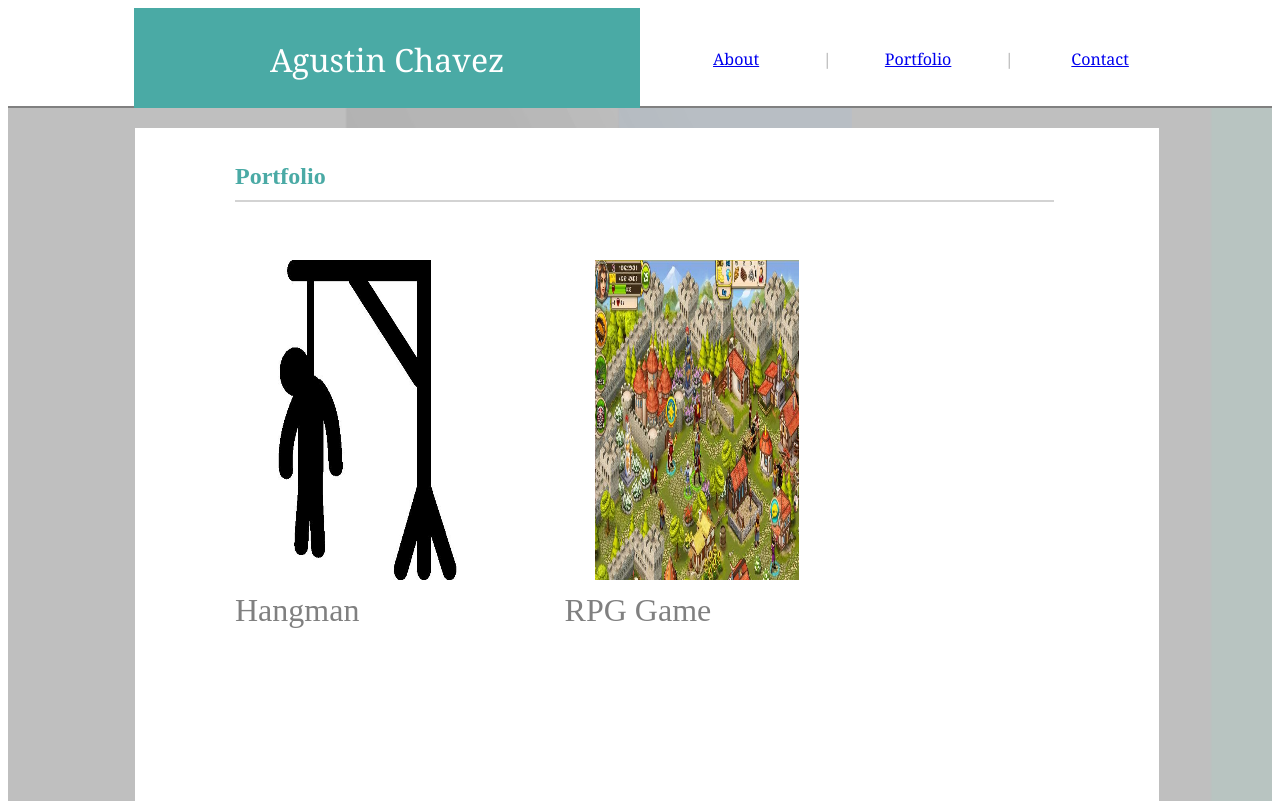
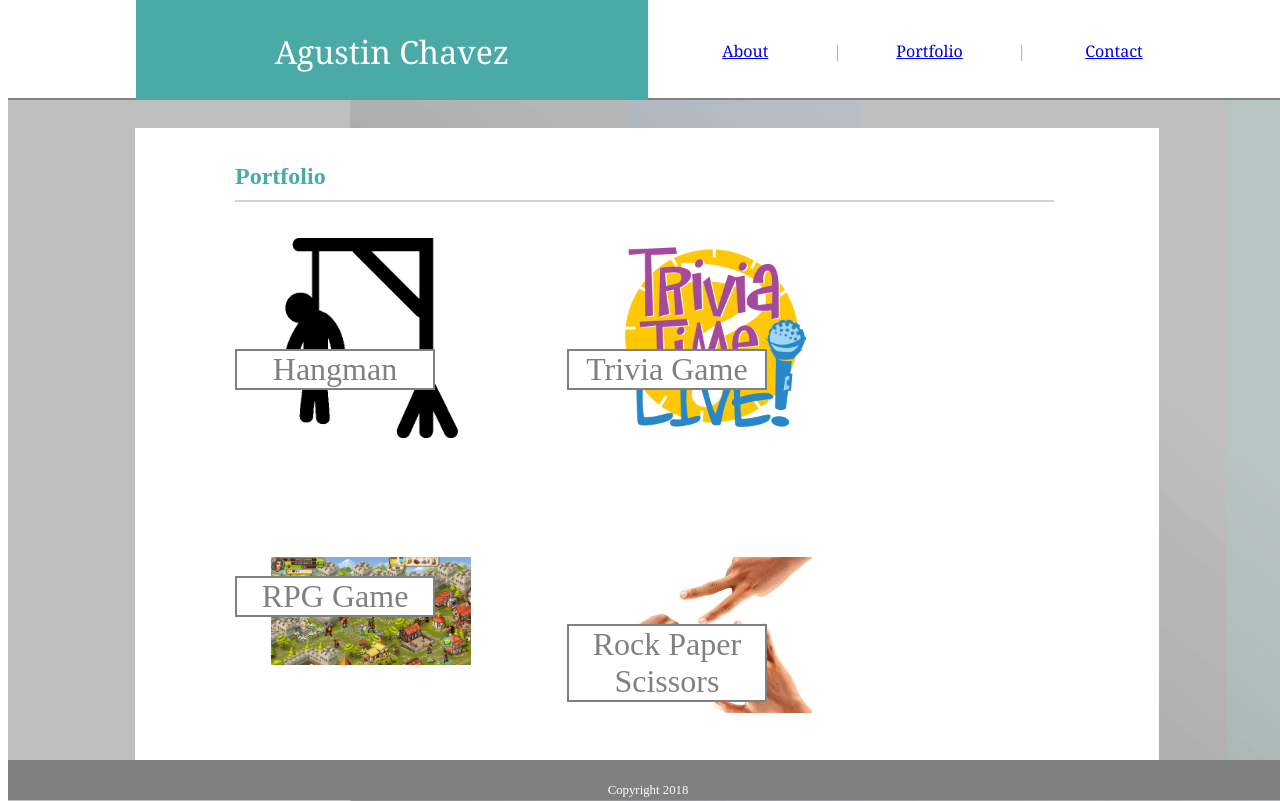
Before and after one commit to isao92/Basic-Portfolio, a plain HTML site: page portfolio.html in a window 1280 px wide. Shown: the top 801 px of the page. Drawn offline with Linux system fonts and the light colour scheme.

Commit message:
add files

```diff
--- a/assets/css/style.css
+++ b/assets/css/style.css
@@ -47,11 +47,16 @@ Contact Portfolio and About at the right align
 Banner
 */
 header{
+    position: fixed;
+    width: 100%;
+    background-color: white;
+    top: 0;
     color: darkgray;
     text-align: center;
     height: 100px;
     margin-bottom: 0px;
     border-bottom: 2px solid gray;
+    z-index: 3;
 }
 
 /*
@@ -109,7 +114,7 @@ Background body Box
     /*
     "position: fixed" is relative to the browser window
     */
-    position: fixed;
+    position: absolute;
     background-color: white;
     width: 80%;
     height: 60%;
@@ -121,6 +126,7 @@ Background body Box
     margin-bottom: 0px;
     padding: 100px;
     top: 108px;
+    z-index: 1;
 }
 
 
@@ -128,8 +134,11 @@ Background body Box
 Background Image
 */
 #backg > img {
+    position: fixed;
     margin-top: 0px;
     width: 100%;
+    height: 100%;
+    z-index: 0;
 
 }
 
@@ -139,6 +148,9 @@ Background Image
 
 
 #footer {
+    position: fixed;
+    width: 100%;
+    bottom: 0;
     font-size: .8em;
     height: 40px;
     color: white;
@@ -146,6 +158,7 @@ Background Image
     text-align: center;
     float: left;
     width: 100%;
+    z-index: 4;
 }
 
 #footer > p{
--- a/assets/css/style2.css
+++ b/assets/css/style2.css
@@ -3,10 +3,68 @@
     box-sizing: border-box;
 }
 
+
 .box{
     font-family: 'Georgia', Times, "Times New Roman", serif;
 }
 
+/*
+Banner
+*/
+header{
+    position: fixed;
+    background-color: white;
+    color: darkgray;
+    text-align: center;
+    height: 100px;
+    margin-bottom: 0px;
+    top: 0;
+    border-bottom: 2px solid gray;
+    width: 100%;
+    z-index: 4;
+}
+
+
+/*
+div 1 for Hang man and RPG Game
+*/
+.portfolio-img {
+    text-align: center;
+    float: left;
+    width: 33%;
+    margin-left: 0px;
+    margin-right: 20px;
+    margin-bottom: 10px;
+}
+
+/*
+div 2 for trivia and rps game
+*/
+.portfolio-img2 {
+    width: 40%;
+    text-align: center;
+    float: left;
+    margin-left: 20px;
+    margin-bottom: 20px;
+}
+
+.portfolio-img img{
+    margin-top: 10px;
+    width: 200px;
+}
+
+.portfolio-img2 img{
+    margin-top: 10px;
+    width: 200px;
+}
+
+.portfolio-img p{
+    position: relative;
+}
+.portfolio-img2 p{
+    position: relative;
+    margin-left: 20px;
+}
 
 /*
 Page Title
@@ -17,43 +75,10 @@ Page Title
     height: 100px;
     margin-left: 10%;
     margin-bottom: 0px;
-    text-align: auto;
     padding: 30px;
     width: 40%;
     color: white;
     float: left;
-}
-
-.one, .two {
-    float: left;
-    width: 40%;
-    max-height: 30%;
-    margin-bottom: 40px;
-}
-
-.one > p, .two > p{
-    padding-top: 300px;
-}
-
-.three > p, .four > p{
-    padding-top: 350px;
-}
-
-.three, .four{
-    float: left;
-    padding-top: 200px;
-    width: 40%;
-    margin-bottom: 40px;
-}
-
-.one > img, .two > img, .three > img, .four > img{
-    position: absolute;
-    height: 20%;
-    width: 20%;
-    float: left;
-    margin-left: 30px;
-    margin-right: 30px;
-    margin-bottom: 50px;
 }
 
 /*
@@ -72,17 +97,6 @@ Contact Portfolio and About at the right align
 #toRight{
     text-align: center;
     margin-right: 10%;
-}
-
-/*
-Banner
-*/
-header{
-    color: darkgray;
-    text-align: center;
-    height: 100px;
-    margin-bottom: 0px;
-    border-bottom: 2px solid gray;
 }
 
 /*
@@ -115,8 +129,9 @@ Profile Picture
 #backg p > img {
     float: left;
     margin-right: 15px;
-    width: 100px;
+    width: 10px;
     height: 95px;
+
 }
 
 
@@ -124,11 +139,12 @@ Profile Picture
 Body
 */
 #backg p{
+    border: 2px solid gray;
+    width: 200px;
     font-size: 2em;
     color: gray;
-    top: 70px;
-    left: 12%;
-    right: 12%;
+    bottom: 125px;
+    background-color: white;
 }
 
 /*
@@ -136,10 +152,10 @@ Background body Box
 */
 #backg2
 {
-    position: fixed;
+    position: absolute;
     background-color: white;
     width: 80%;
-    height: 200%;
+    height: 80%;
     top: 108px;
     right: 10%;
     left: 10%;
@@ -148,6 +164,7 @@ Background body Box
     margin-left: 7px;
     margin-bottom: 0px;
     padding: 100px;
+    z-index: 3;
 
 }
 
@@ -156,9 +173,11 @@ Background body Box
 Background Image
 */
 #backg > img {
+    position: fixed;
     margin-top: 0px;
     width: 100%;
-
+    height: 100%;
+    z-index: 0;
 }
 
 .littleRectangle {
@@ -167,6 +186,8 @@ Background Image
 
 
 #footer {
+    bottom: 0;
+    position: fixed;
     font-size: .8em;
     height: 40px;
     color: white;
@@ -174,9 +195,11 @@ Background Image
     text-align: center;
     float: left;
     width: 100%;
+    z-index: 3;
 }
 
 #footer > p{
+
     padding-top: 10px;
     text-align: center;
 }
--- a/portfolio.html
+++ b/portfolio.html
@@ -55,25 +55,19 @@
               Portfolio
           </h2>
 
-          <p></p>
-
           <!--Sections-->
-            <div class="one">
+            <div class="portfolio-img">
                 <img src="assets/images/hangman.jpg">
                 <p>Hangman</p>
-            </div>
 
-            <div class="two">
                 <img src="assets/images/rolegames.jpg">
                 <p>RPG Game</p>
             </div>
 
-            <div class="three">
+            <div class="portfolio-img2">
                 <img src="assets/images/triviatime.jpg">
                 <p>Trivia Game</p>
-            </div>
 
-            <div class="four">
                 <img src="assets/images/rps.jpg">
                 <p>Rock Paper Scissors</p>
             </div>
```
Also changed, not shown: contact.html (+92 -0 lines), index.html (+5 -2 lines).
